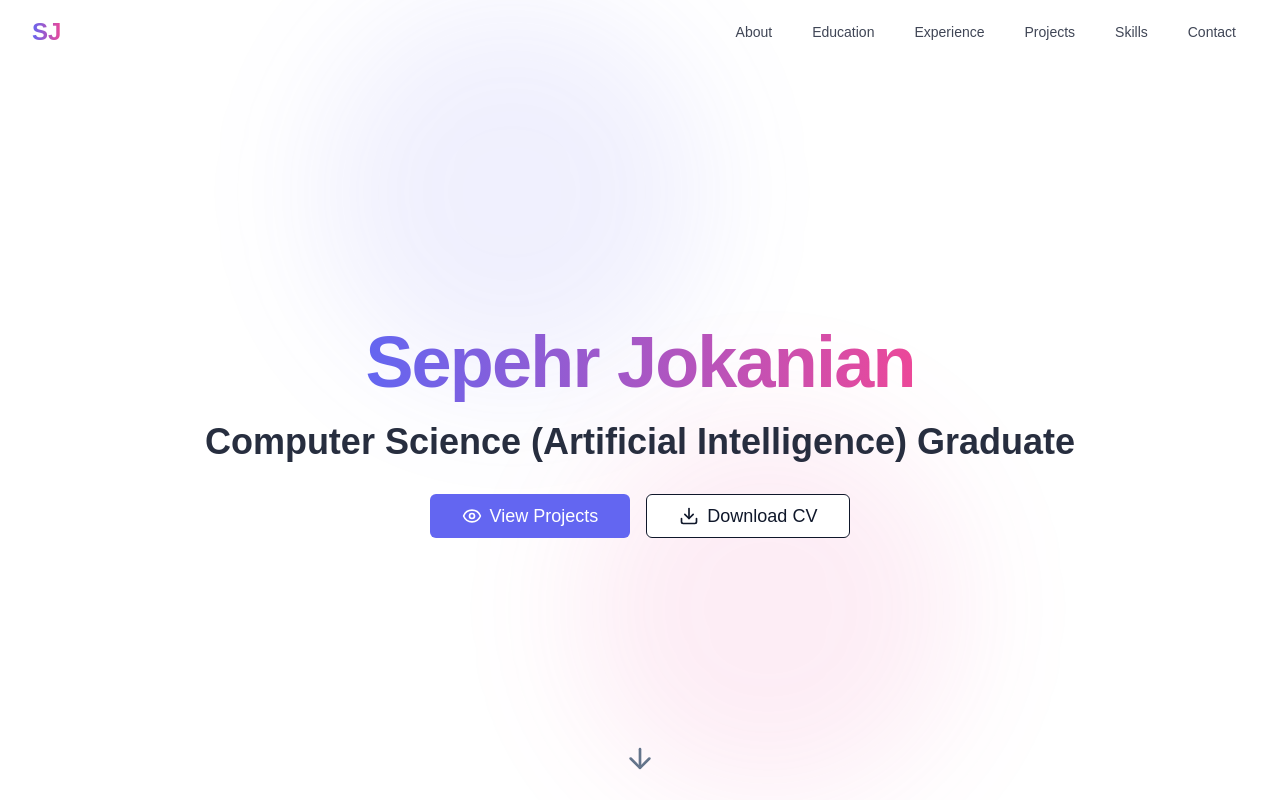
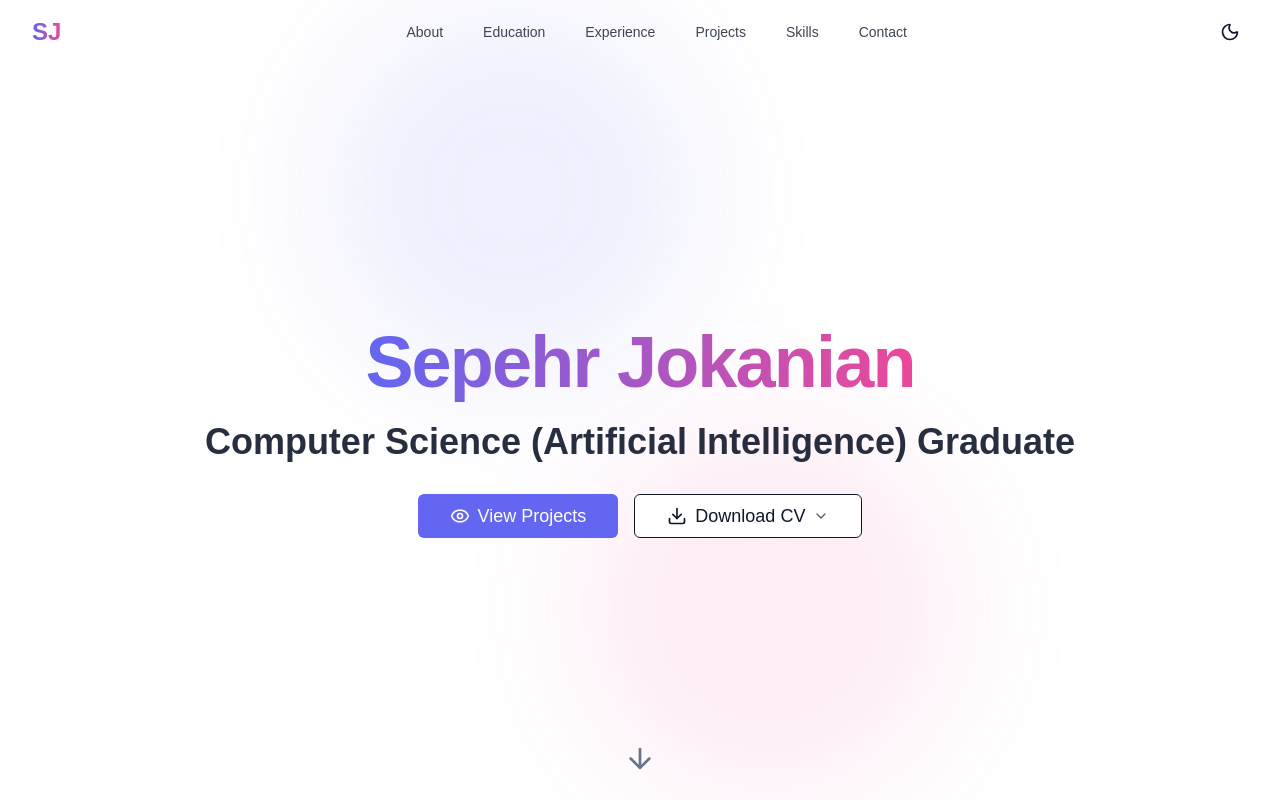
Before and after one commit to sepehrjo/sepehrjo.github.io, a Next.js app: page / in a window 1280 px wide. Shown: the top 800 px of the page. Built offline with nearby package versions, Linux system fonts and the light colour scheme.

Commit message:
feat: add theme toggle and CV download options

```diff
--- a/src/app/globals.css
+++ b/src/app/globals.css
@@ -74,6 +74,51 @@
   }
 }
 
+/* Manual theme override (set by ThemeProvider) */
+:root[data-theme="light"] {
+  --background: #ffffff;
+  --foreground: #0f172a;
+
+  --primary: #6366f1;
+  --primary-foreground: #ffffff;
+
+  --secondary: #ec4899;
+  --secondary-foreground: #ffffff;
+
+  --accent: #10b981;
+  --accent-foreground: #ffffff;
+
+  --muted: #e2e8f0;
+  --muted-foreground: #64748b;
+
+  --card: #ffffff;
+  --card-foreground: #0f172a;
+
+  --border: #e2e8f0;
+}
+
+:root[data-theme="dark"] {
+  --background: #0f172a;
+  --foreground: #f8fafc;
+
+  --primary: #6366f1;
+  --primary-foreground: #ffffff;
+
+  --secondary: #ec4899;
+  --secondary-foreground: #ffffff;
+
+  --accent: #10b981;
+  --accent-foreground: #ffffff;
+
+  --muted: #1e293b;
+  --muted-foreground: #94a3b8;
+
+  --card: #1e293b;
+  --card-foreground: #f8fafc;
+
+  --border: #334155;
+}
+
 /* Force dark mode for this portfolio as requested */
 body {
   background-color: var(--background);
--- a/src/app/layout.tsx
+++ b/src/app/layout.tsx
@@ -2,6 +2,7 @@ import type { Metadata } from "next";
 import { Geist, Geist_Mono } from "next/font/google";
 import "./globals.css";
 import { Navbar } from "@/components/navbar";
+import { ThemeProvider } from "@/components/theme-provider";
 
 const geistSans = Geist({
   variable: "--font-geist-sans",
@@ -28,13 +29,13 @@ export default function RootLayout({
       <body
         className={`${geistSans.variable} ${geistMono.variable} antialiased bg-background text-foreground`}
       >
-        <Navbar />
-        <main className="min-h-screen">
-          {children}
-        </main>
-        <footer className="py-8 text-center text-muted-foreground text-sm border-t border-border">
-          <p>© {new Date().getFullYear()} Sepehr Jokanian. All rights reserved.</p>
-        </footer>
+        <ThemeProvider>
+          <Navbar />
+          <main className="min-h-screen">{children}</main>
+          <footer className="py-8 text-center text-muted-foreground text-sm border-t border-border">
+            <p>© {new Date().getFullYear()} Sepehr Jokanian. All rights reserved.</p>
+          </footer>
+        </ThemeProvider>
       </body>
     </html>
   );
--- a/src/components/contact.tsx
+++ b/src/components/contact.tsx
@@ -1,9 +1,8 @@
 "use client";
 
 import { SectionWrapper } from "@/components/ui/section-wrapper";
-import { Button } from "@/components/ui/button";
 import { socialLinks } from "@/lib/data";
-import { Download } from "lucide-react";
+import { CvDownloadMenu } from "@/components/cv-download-menu";
 
 export function Contact() {
   return (
@@ -35,12 +34,12 @@ export function Contact() {
           </div>
 
           <div className="pt-8">
-            <a href="/Sepehr_Jokanian_CV.pdf" download>
-              <Button size="lg" className="w-full sm:w-auto group">
-                <Download className="mr-2 h-5 w-5 group-hover:translate-y-1 transition-transform" />
-                Download Resume
-              </Button>
-            </a>
+            <CvDownloadMenu
+              buttonLabel="Download Resume"
+              buttonVariant="primary"
+              buttonSize="lg"
+              className="w-full sm:w-auto"
+            />
           </div>
         </div>
       </div>
--- /dev/null
+++ b/src/components/cv-download-menu.tsx
@@ -0,0 +1,81 @@
+"use client";
+
+import React, { useEffect, useRef, useState } from "react";
+import { Download, ChevronDown } from "lucide-react";
+import { Button } from "@/components/ui/button";
+import { cn } from "@/lib/utils";
+
+interface CvDownloadMenuProps {
+  buttonLabel: string;
+  buttonVariant?: "primary" | "secondary" | "outline" | "ghost";
+  buttonSize?: "sm" | "md" | "lg";
+  className?: string;
+}
+
+export function CvDownloadMenu({
+  buttonLabel,
+  buttonVariant = "outline",
+  buttonSize = "lg",
+  className,
+}: CvDownloadMenuProps) {
+  const [open, setOpen] = useState(false);
+  const rootRef = useRef<HTMLDivElement | null>(null);
+
+  useEffect(() => {
+    const onPointerDown = (e: PointerEvent) => {
+      const el = rootRef.current;
+      if (!el) return;
+      if (e.target instanceof Node && !el.contains(e.target)) {
+        setOpen(false);
+      }
+    };
+
+    document.addEventListener("pointerdown", onPointerDown);
+    return () => document.removeEventListener("pointerdown", onPointerDown);
+  }, []);
+
+  return (
+    <div ref={rootRef} className={cn("relative inline-block", className)}>
+      <Button
+        type="button"
+        variant={buttonVariant}
+        size={buttonSize}
+        className="group"
+        onClick={() => setOpen((v) => !v)}
+        aria-haspopup="menu"
+        aria-expanded={open}
+      >
+        <Download className="mr-2 h-5 w-5 group-hover:translate-y-1 transition-transform" />
+        {buttonLabel}
+        <ChevronDown className="ml-2 h-4 w-4 opacity-70" />
+      </Button>
+
+      {open && (
+        <div
+          role="menu"
+          aria-label="Download CV options"
+          className="absolute left-1/2 z-20 mt-2 w-56 -translate-x-1/2 overflow-hidden rounded-xl border border-border bg-card shadow-md"
+        >
+          <a
+            role="menuitem"
+            href="/Sepehr_Jokanian_CV.pdf"
+            download
+            className="block px-4 py-3 text-sm text-foreground hover:bg-accent/10 transition-colors"
+            onClick={() => setOpen(false)}
+          >
+            Normal CV
+          </a>
+          <a
+            role="menuitem"
+            href="/Sepehr_Europass_CV.pdf"
+            download
+            className="block px-4 py-3 text-sm text-foreground hover:bg-accent/10 transition-colors"
+            onClick={() => setOpen(false)}
+          >
+            Europass CV
+          </a>
+        </div>
+      )}
+    </div>
+  );
+}
--- a/src/components/hero.tsx
+++ b/src/components/hero.tsx
@@ -1,10 +1,11 @@
 "use client";
 
 import { motion } from "framer-motion";
-import { ArrowDown, Download, Eye } from "lucide-react";
+import { ArrowDown, Eye } from "lucide-react";
 import { Button } from "@/components/ui/button";
 import { personalInfo } from "@/lib/data";
 import Link from "next/link";
+import { CvDownloadMenu } from "@/components/cv-download-menu";
 
 export function Hero() {
   return (
@@ -38,12 +39,7 @@ export function Hero() {
                 View Projects
               </Button>
             </Link>
-            <a href="/Sepehr_Jokanian_CV.pdf" download>
-              <Button variant="outline" size="lg" className="group">
-                <Download className="mr-2 h-5 w-5 group-hover:translate-y-1 transition-transform" />
-                Download CV
-              </Button>
-            </a>
+            <CvDownloadMenu buttonLabel="Download CV" buttonVariant="outline" buttonSize="lg" />
           </div>
         </motion.div>
       </div>
--- a/src/components/navbar.tsx
+++ b/src/components/navbar.tsx
@@ -5,6 +5,7 @@ import { motion, AnimatePresence } from "framer-motion";
 import { Menu, X } from "lucide-react";
 import { cn } from "@/lib/utils";
 import Link from "next/link";
+import { ThemeToggle } from "@/components/theme-toggle";
 
 const navItems = [
   { name: "About", href: "#about" },
@@ -54,7 +55,11 @@ export function Navbar() {
               ))}
             </div>
           </div>
-          <div className="md:hidden">
+          <div className="hidden md:block">
+            <ThemeToggle />
+          </div>
+          <div className="md:hidden flex items-center gap-2">
+            <ThemeToggle />
             <button
               onClick={() => setIsOpen(!isOpen)}
               className="text-foreground hover:text-primary p-2"
--- /dev/null
+++ b/src/components/theme-provider.tsx
@@ -0,0 +1,76 @@
+"use client";
+
+import React, { createContext, useCallback, useContext, useEffect, useMemo, useState } from "react";
+
+type Theme = "light" | "dark";
+
+interface ThemeContextValue {
+  theme: Theme;
+  setTheme: (theme: Theme) => void;
+  toggleTheme: () => void;
+}
+
+const ThemeContext = createContext<ThemeContextValue>({
+  theme: "dark",
+  setTheme: (next) => {
+    if (typeof document !== "undefined") {
+      document.documentElement.dataset.theme = next;
+    }
+    if (typeof window !== "undefined") {
+      window.localStorage.setItem("theme", next);
+    }
+  },
+  toggleTheme: () => {
+    if (typeof document === "undefined") return;
+    const current = document.documentElement.dataset.theme;
+    const next: Theme = current === "light" ? "dark" : "light";
+    document.documentElement.dataset.theme = next;
+    if (typeof window !== "undefined") {
+      window.localStorage.setItem("theme", next);
+    }
+  },
+});
+
+function getInitialTheme(): Theme {
+  if (typeof window === "undefined") return "dark";
+
+  const stored = window.localStorage.getItem("theme");
+  if (stored === "light" || stored === "dark") return stored;
+
+  return window.matchMedia && window.matchMedia("(prefers-color-scheme: dark)").matches
+    ? "dark"
+    : "light";
+}
+
+export function ThemeProvider({ children }: { children: React.ReactNode }) {
+  const [theme, setThemeState] = useState<Theme>(getInitialTheme);
+
+  const applyTheme = useCallback((next: Theme) => {
+    setThemeState(next);
+    if (typeof document !== "undefined") {
+      document.documentElement.dataset.theme = next;
+    }
+    if (typeof window !== "undefined") {
+      window.localStorage.setItem("theme", next);
+    }
+  }, []);
+
+  useEffect(() => {
+    applyTheme(theme);
+  }, [applyTheme, theme]);
+
+  const value = useMemo<ThemeContextValue>(
+    () => ({
+      theme,
+      setTheme: applyTheme,
+      toggleTheme: () => applyTheme(theme === "dark" ? "light" : "dark"),
+    }),
+    [applyTheme, theme]
+  );
+
+  return <ThemeContext.Provider value={value}>{children}</ThemeContext.Provider>;
+}
+
+export function useTheme() {
+  return useContext(ThemeContext);
+}
--- /dev/null
+++ b/src/components/theme-toggle.tsx
@@ -0,0 +1,23 @@
+"use client";
+
+import { Moon, Sun } from "lucide-react";
+import { Button } from "@/components/ui/button";
+import { useTheme } from "@/components/theme-provider";
+
+export function ThemeToggle() {
+  const { theme, toggleTheme } = useTheme();
+
+  return (
+    <Button
+      type="button"
+      variant="ghost"
+      size="sm"
+      onClick={toggleTheme}
+      aria-label={theme === "dark" ? "Switch to light mode" : "Switch to dark mode"}
+      title={theme === "dark" ? "Light mode" : "Dark mode"}
+      className="h-9 w-9 p-0"
+    >
+      {theme === "dark" ? <Sun className="h-5 w-5" /> : <Moon className="h-5 w-5" />}
+    </Button>
+  );
+}
```
Also changed, not shown: 1 other file (tests, documents, lock files or other folders).
